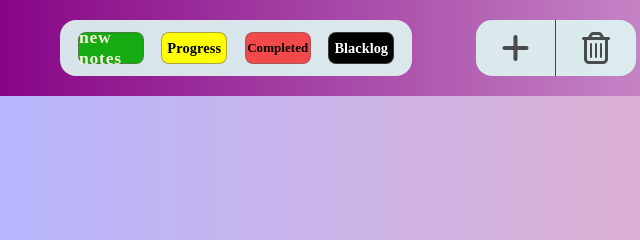
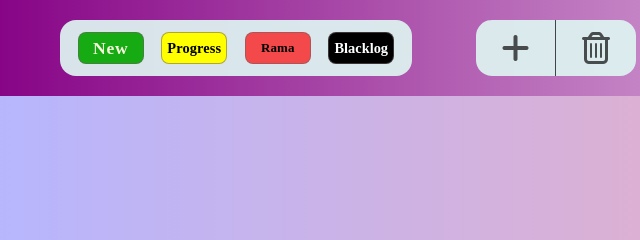
Before and after one commit to ramasubramanian6/kandanboard, a plain HTML site: page index.html in a window 1280 px wide. Shown: the top 240 px of the page, 20-660 px from the left. Drawn offline with Linux system fonts and the light colour scheme.

Commit message:
Update index.html

```diff
--- a/index.html
+++ b/index.html
@@ -17,9 +17,9 @@
         <nav>
             <div class="outer">
                 <div class="function">
-                    <div class="green color">new notes</div>
+                    <div class="green color">New</div>
                     <div class="yellow color ">Progress</div>
-                    <div class="red color">Completed</div>
+                    <div class="red color">Rama</div>
                     <div class="black color">Blacklog</div>
                 </div>
 
```
